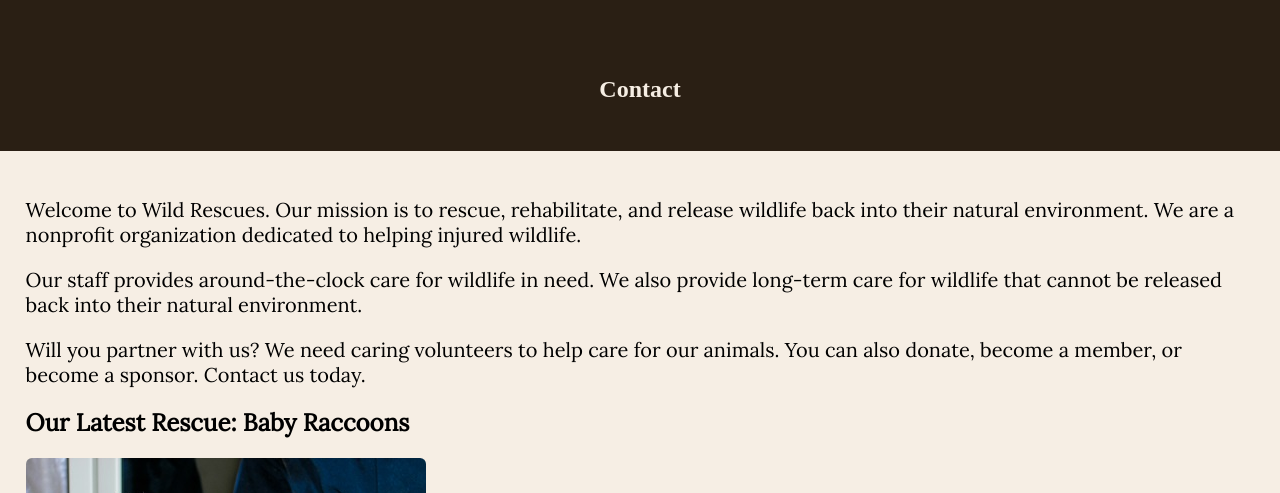
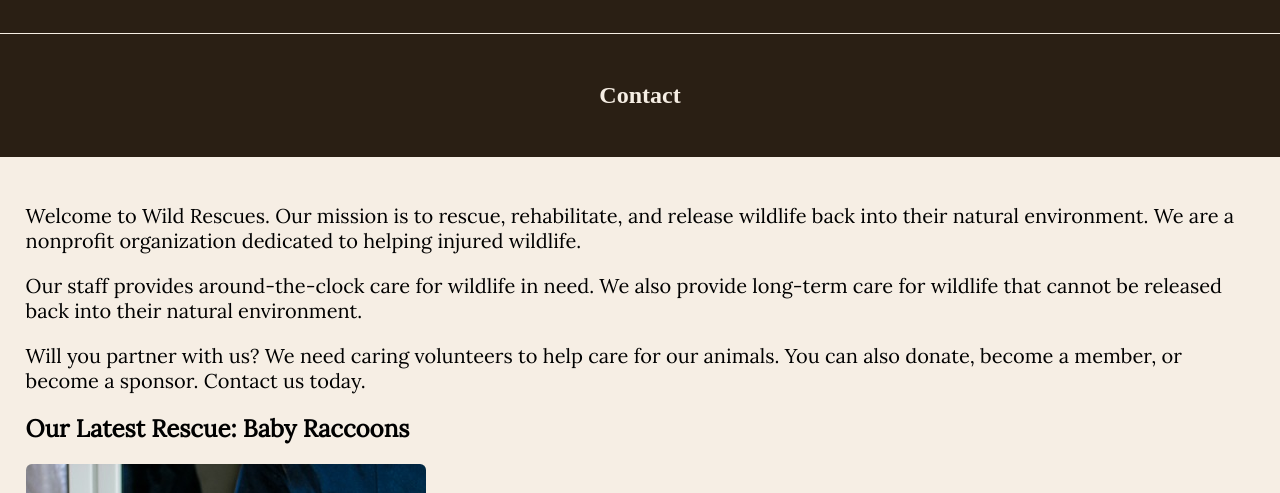
Before and after one commit to PhillipWood93/Wildlife-Rescue, a plain HTML site: page index.html in a window 1280 px wide. Shown: the part 751-1244 px from the top of the page. Drawn offline with Linux system fonts and the light colour scheme; a web font is replaced by a local one.

Commit message:
Update to css

```diff
--- a/css/styles.css
+++ b/css/styles.css
@@ -62,7 +62,7 @@ body, header, nav, main, footer, img, h1, h3, ul{
     font-size: 1.5em;
     font-family: "Geneva, Arial, sans-serif";
     font-weight: bold;
-    border-top: solid, 0.5px, #f6eee4;
+    border-top: #f6eee4 solid 0.5px;
   }
 
   nav li a{
```
